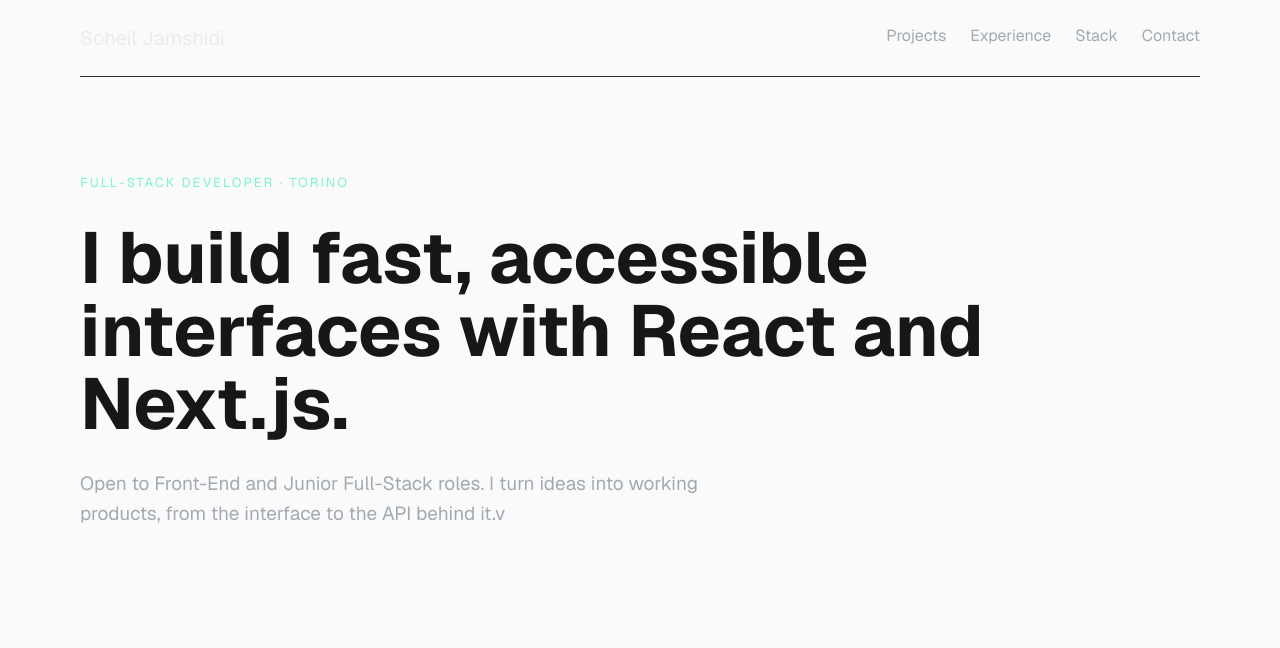
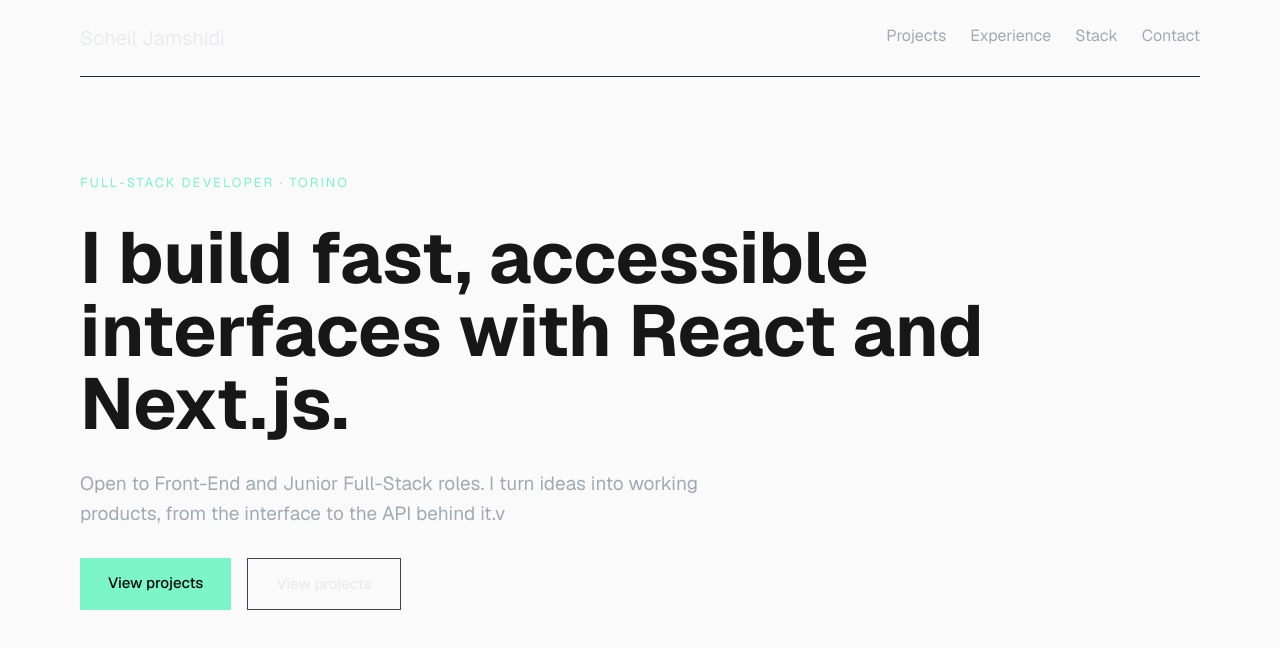
Before and after one commit to Arissj4/Soheil-Jamshidi.github.io, a Next.js app: page / in a window 1280 px wide. Shown: the top 648 px of the page. Built offline with nearby package versions, Linux system fonts and the light colour scheme.

Commit message:
Feat: Add CustomeButton component in main page

```diff
--- a/src/app/page.tsx
+++ b/src/app/page.tsx
@@ -1,4 +1,6 @@
+import CostumeButton from "./components/CostumeButton";
 import Header from "./components/Header";
+import { ButtonType } from "./types/Button";
 import { User } from "./types/User";
 
 export default function Home() {
@@ -8,7 +10,20 @@ export default function Home() {
     city: "Torino",
     email: "soheil.jamshidi.4@gmail.com",
     introduction: "I build fast, accessible interfaces with React and Next.js.",
-    desirre: "Open to Front-End and Junior Full-Stack roles. I turn ideas into working products, from the interface to the API behind it.v",
+    desirre:
+      "Open to Front-End and Junior Full-Stack roles. I turn ideas into working products, from the interface to the API behind it.v",
+  };
+
+  const projectButton: ButtonType = {
+    text: "View projects",
+    text_color: "#0b0d10",
+    bg_color: "#7cf5c8",
+  };
+
+  const donwloadCVButton: ButtonType = {
+    text: "View projects",
+    text_color: "#e9ecef",
+    border: "1px solid #3a444d",
   };
 
   return (
@@ -17,7 +32,10 @@ export default function Home() {
         <Header user={user} />
 
         <section className="flex flex-col gap-7">
-          <div id="user-title-city" className="text-[13px] text-[#7cf5c8] tracking-[2px] uppercase">
+          <div
+            id="user-title-city"
+            className="text-[13px] text-[#7cf5c8] tracking-[2px] uppercase"
+          >
             {user.title} · {user.city}
           </div>
 
@@ -28,6 +46,11 @@ export default function Home() {
           <p className="max-w-160 m-0 text-[19px]/[1.6] text-[#a1aab3]">
             {user.desirre}
           </p>
+
+          <div className="flex flex-wrap gap-4">
+            <CostumeButton button={projectButton} />
+            <CostumeButton button={donwloadCVButton} />
+          </div>
         </section>
       </main>
     </div>
```
